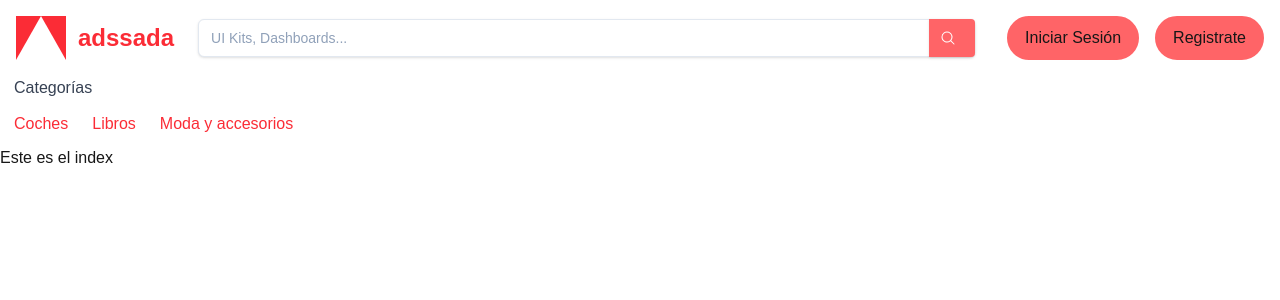
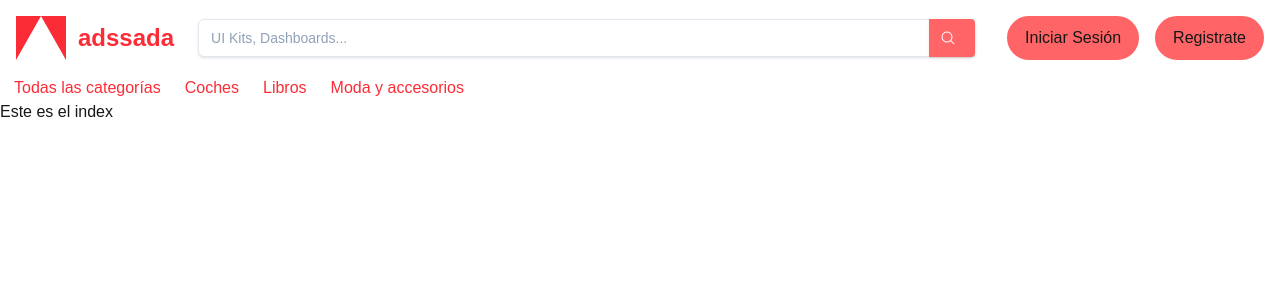
Before and after one commit to MarioRoblesInsa/find-slide, a Next.js app: page /inicio in a window 1280 px wide. Shown: the top 300 px of the page. Built offline with nearby package versions, Linux system fonts and the light colour scheme.

Commit message:
FIX: add changes

```diff
--- a/src/app/components/categories/categories.tsx
+++ b/src/app/components/categories/categories.tsx
@@ -1,6 +1,6 @@
 import Link from "next/link";
 import Dropdown from "../dropdown/dropdown";
-
+import motion from "motion/react";
 export default function Categories() {
     const categories = [
         {id: 1, name: 'Coches', tag: 'coches-de-segunda-mano'},
@@ -11,12 +11,12 @@ export default function Categories() {
     <>
     <nav className="bg-white flex flex-col ml-3.5">
         {/* Aquí hacer dropdown */}
+        <div className="flex items-center w-full">
+        <ul className="flex flex-col md:space-x-6 rtl:space-x-reverse md:flex-row md:mt-0">
         <Dropdown></Dropdown>
-        <div className="flex items-center w-full py-2.5">
-        <ul className="flex flex-col md:space-x-6 rtl:space-x-reverse md:flex-row md:mt-0 md:border-0">
         {categories.map(({tag, name, id}) => (
         <li key={id} className="">
-          <Link key={id} href={tag} className={`flex md:bg-transparent md:p-0 bg-transparen border-t-2 border-transparent text-red-500 hover:border-t-2 hover:border-red-500 transition bg-transparent`} aria-current="page">{name}</Link>
+          <Link key={id} href={tag} className={`relative flex md:bg-transparent md:p-0 text-red-500 bg-transparent before:bg-red-500 hover:rounded-t-none before:absolute before:-top-0 before:-left-0  before:flex before:h-[2px] before:w-full before:origin-top-right before:scale-x-0 before:transition before:duration-400 before:ease-in-out hover:before:origin-top-left hover:before:scale-x-100`} aria-current="page">{name}</Link>
         </li>
         ))}
         </ul>
--- a/src/app/components/dropdown/dropdown.tsx
+++ b/src/app/components/dropdown/dropdown.tsx
@@ -10,21 +10,21 @@ export default function Dropdown() {
 
     return (
         <>
-        <div className="">
-      <ul className="flex space-x-6">
-        <li className="relative">
+      <div className="">
+      <ul className={`flex flex-col space-y-2 space-x-6 ${open ? 'bg-red-100 border-t-2 border-red-500' : 'bg-transparent'}`}>
+        <li className="relative w-full">
           <button
           onClick={() => setOpen(!open)}
-            className="text-gray-700 hover:text-blue-600"
+            className={`text-red-500 ${!open ? 'hover:border-t-2' : ''}`}
           >
-            Categorías
+            Todas las categorías
           </button>
+        </li>
         {open && categories.map(({tag, name, id}) => (
         <li key={id} className="">
-          <Link key={id} href={tag} className={`flex md:bg-transparent md:p-0 bg-transparen border-t-2 border-transparent text-red-500 hover:border-t-2 hover:border-red-500 transition bg-transparent`} aria-current="page">{name}</Link>
+          <Link key={id} href={tag} className={`flex md:bg-transparent md:p-0 bg-transparen border-l-2 border-transparent text-red-500 hover:border-l-2 hover:border-red-500 transition bg-transparent`} aria-current="page">{name}</Link>
         </li>
         ))}
-        </li>
       </ul>
         </div>
         </>
--- a/src/app/components/menu/menu.tsx
+++ b/src/app/components/menu/menu.tsx
@@ -2,6 +2,7 @@
 import Image from "next/image";
 import Searcher from "../searcher/searcher";
 import Categories from "../categories/categories";
+
 export default function Menu() {
     return (
         <>
```
Also changed, not shown: package.json (+6 -6 lines).
